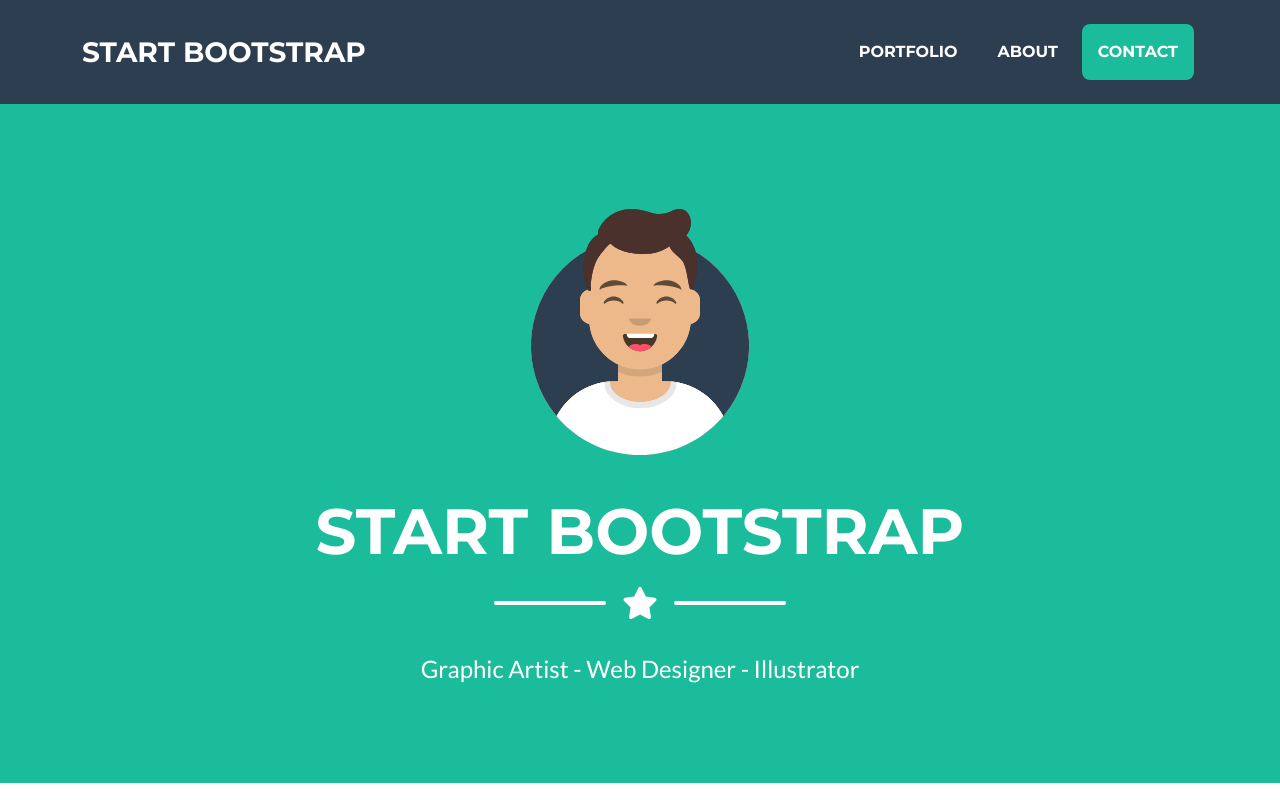
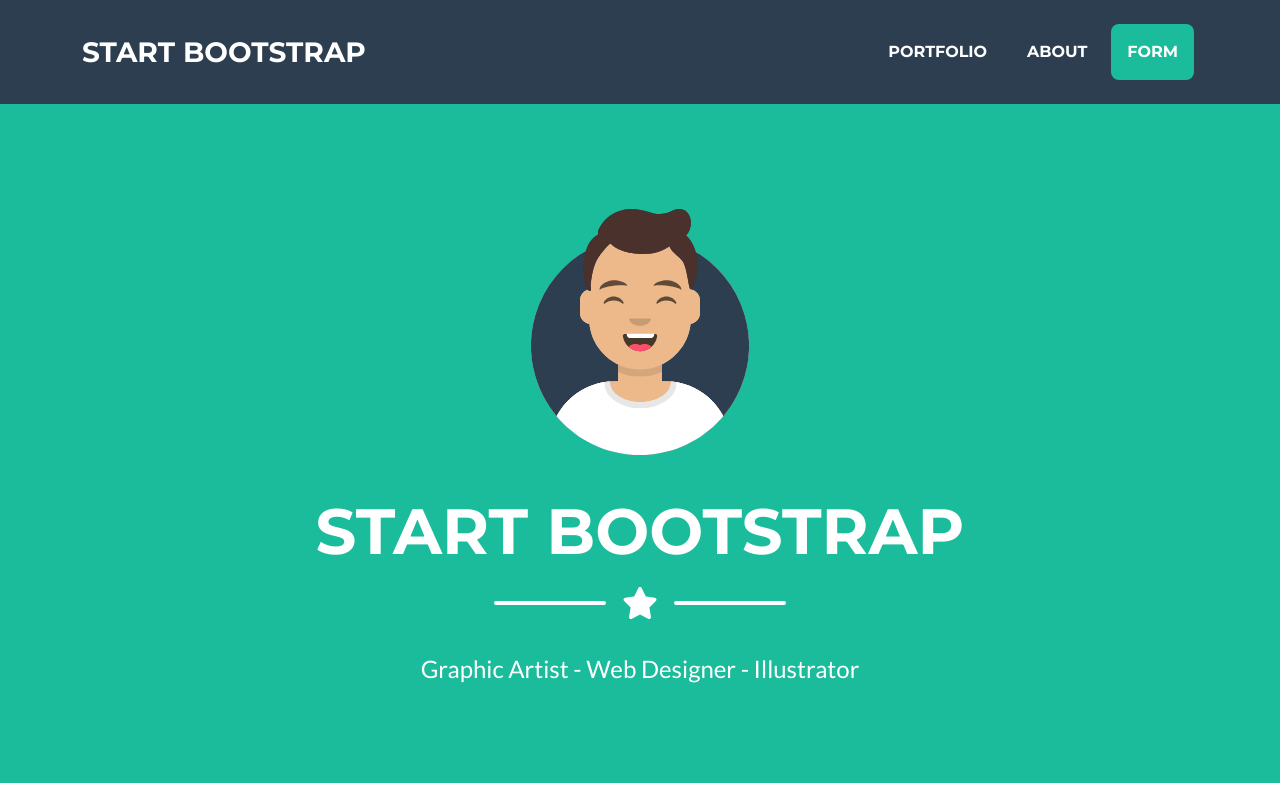
Before and after one commit to dmaeda55555/class, a plain HTML site: page index.html in a window 1280 px wide. Shown: the top 800 px of the page. Drawn offline with nearby package versions, Linux system fonts and the light colour scheme.

Commit message:
Update index.html
CONTACT を FORM に変更

```diff
--- a/index.html
+++ b/index.html
@@ -29,7 +29,7 @@
                     <ul class="navbar-nav ms-auto">
                         <li class="nav-item mx-0 mx-lg-1"><a class="nav-link py-3 px-0 px-lg-3 rounded" href="#portfolio">Portfolio</a></li>
                         <li class="nav-item mx-0 mx-lg-1"><a class="nav-link py-3 px-0 px-lg-3 rounded" href="#about">About</a></li>
-                        <li class="nav-item mx-0 mx-lg-1"><a class="nav-link py-3 px-0 px-lg-3 rounded" href="#contact">Contact</a></li>
+                        <li class="nav-item mx-0 mx-lg-1"><a class="nav-link py-3 px-0 px-lg-3 rounded" href="#contact">Form</a></li>
                     </ul>
                 </div>
             </div>
```
